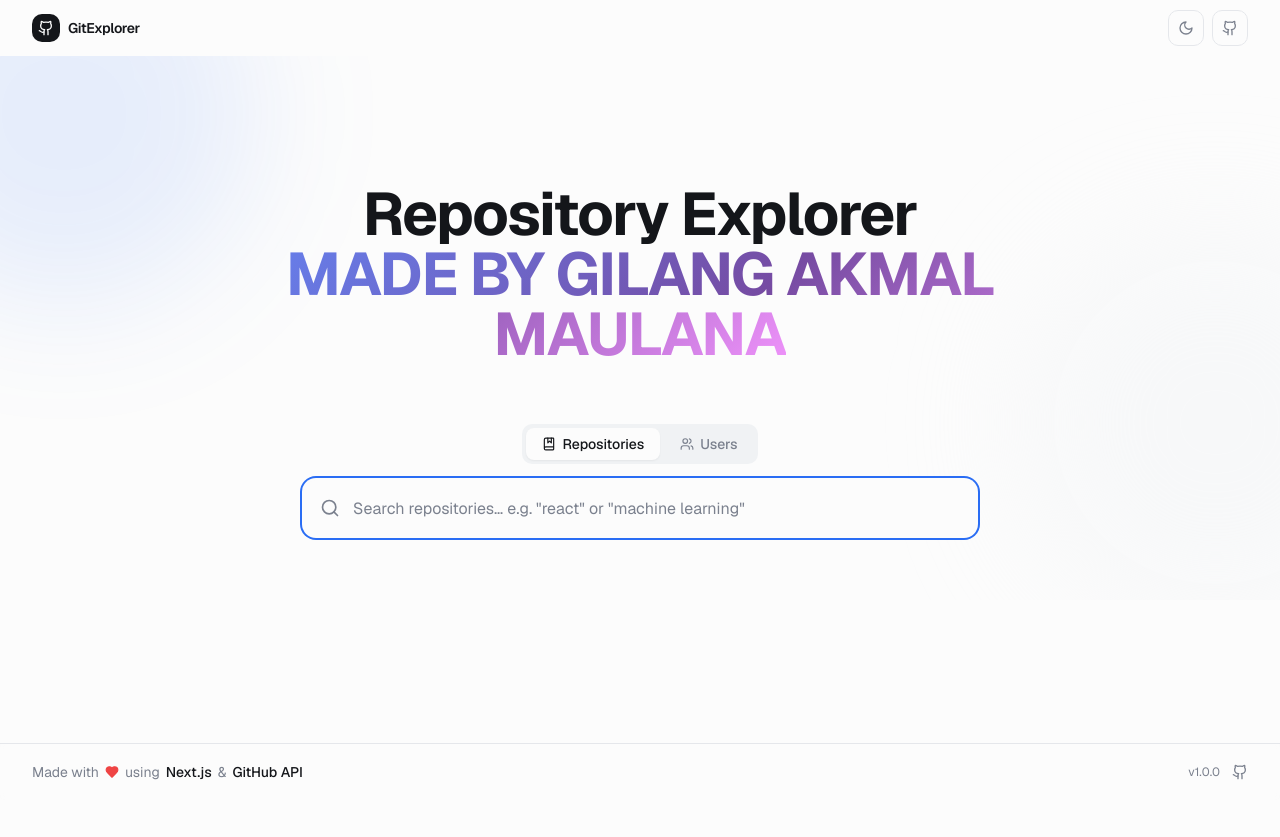
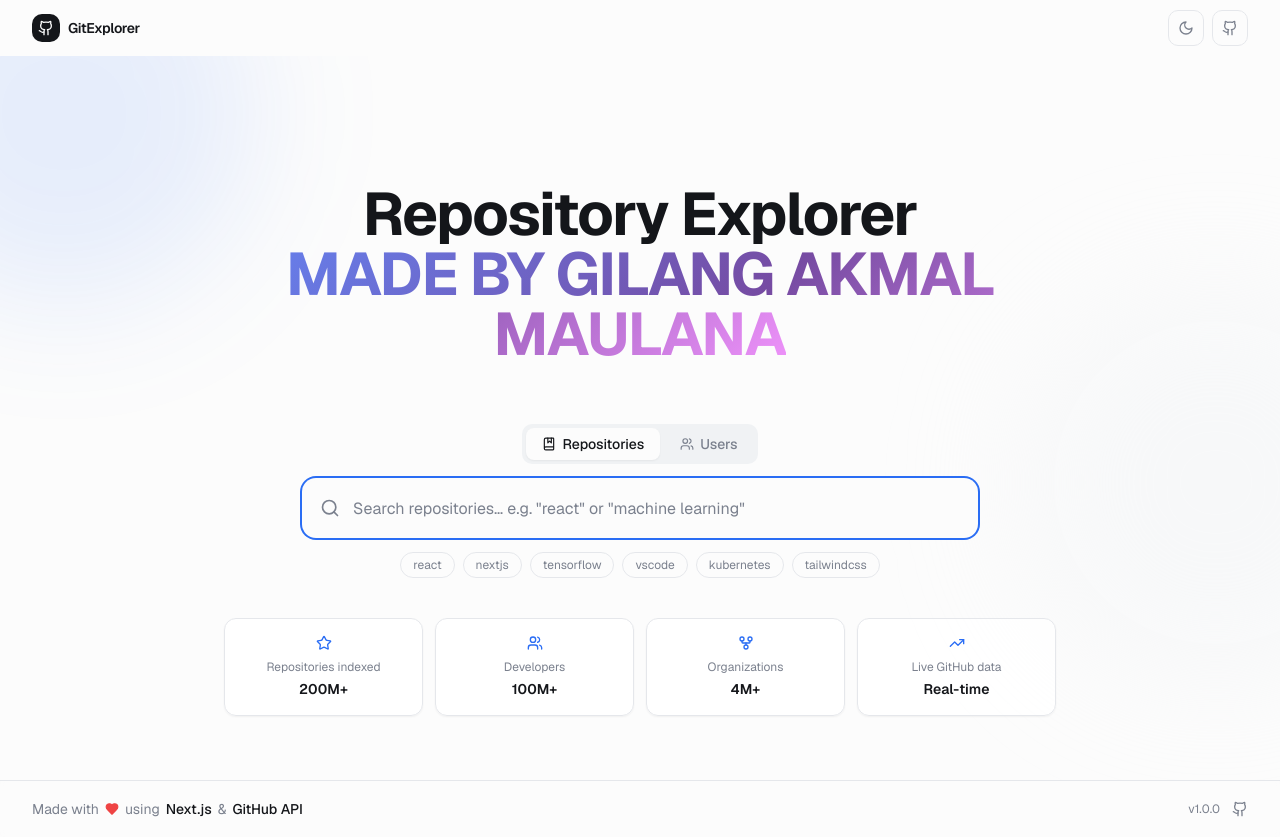
Before and after one commit to Vidmuz/Tech-Test-PT-Yapindo-Jaya-Abadi-Gilang-Akmal-Maulana, a Next.js app: page / in a window 1280 px wide. Before the commit the page ends 800 px from the top, so only its background shows below. Built offline with nearby package versions, Linux system fonts and the light colour scheme.

Commit message:
memperbaiki ui dan build

```diff
--- a/app/page.tsx
+++ b/app/page.tsx
@@ -101,11 +101,38 @@
             }
           />
 
-          {/* Quick search chips */}
+          <div className="flex flex-wrap items-center justify-center gap-2">
+            {QUICK_SEARCHES.map((item) => (
+              <button
+                key={item}
+                type="button"
+                onClick={() => handleSearch(item)}
+                className="rounded-full border border-border bg-background/80 px-3 py-1 text-xs text-muted-foreground transition-colors hover:border-primary/40 hover:text-foreground"
+              >
+                {item}
+              </button>
+            ))}
+          </div>
+        </motion.div>
 
+        <motion.div
+          variants={fadeIn}
+          initial="hidden"
+          animate="visible"
+          className="mt-10 grid w-full max-w-4xl grid-cols-2 gap-3 sm:grid-cols-4"
+        >
+          {STATS.map(({ icon: Icon, label, value }) => (
+            <div
+              key={label}
+              className="rounded-xl border border-border bg-card/80 p-4 text-center shadow-sm"
+            >
+              <Icon className="mx-auto mb-2 h-4 w-4 text-primary" />
+              <div className="text-xs text-muted-foreground">{label}</div>
+              <div className="mt-1 text-sm font-semibold text-foreground">{value}</div>
+            </div>
+          ))}
         </motion.div>
       </section>
-
     </div>
   );
 }
--- a/components/cards/RepoCard.tsx
+++ b/components/cards/RepoCard.tsx
@@ -12,7 +12,6 @@
   GitFork,
   AlertCircle,
   Clock,
-  Eye,
   Scale,
   Lock,
   Globe,
--- a/components/common/InfiniteScrollTrigger.tsx
+++ b/components/common/InfiniteScrollTrigger.tsx
@@ -49,7 +49,7 @@
           animate={{ opacity: 1 }}
           className="text-xs text-muted-foreground"
         >
-          You've reached the end
+          You&apos;ve reached the end
         </motion.p>
       )}
     </div>
--- a/components/common/ThemeToggle.tsx
+++ b/components/common/ThemeToggle.tsx
@@ -10,7 +10,7 @@
 import { useEffect, useState } from "react";
 
 export function ThemeToggle() {
-  const { theme, setTheme, resolvedTheme } = useTheme();
+  const { setTheme, resolvedTheme } = useTheme();
   const [mounted, setMounted] = useState(false);
 
   // Avoid hydration mismatch
--- a/components/layout/Footer.tsx
+++ b/components/layout/Footer.tsx
@@ -3,7 +3,6 @@
 // ============================================================
 
 import { Github, Heart } from "lucide-react";
-import Link from "next/link";
 
 export function Footer() {
   return (
```
